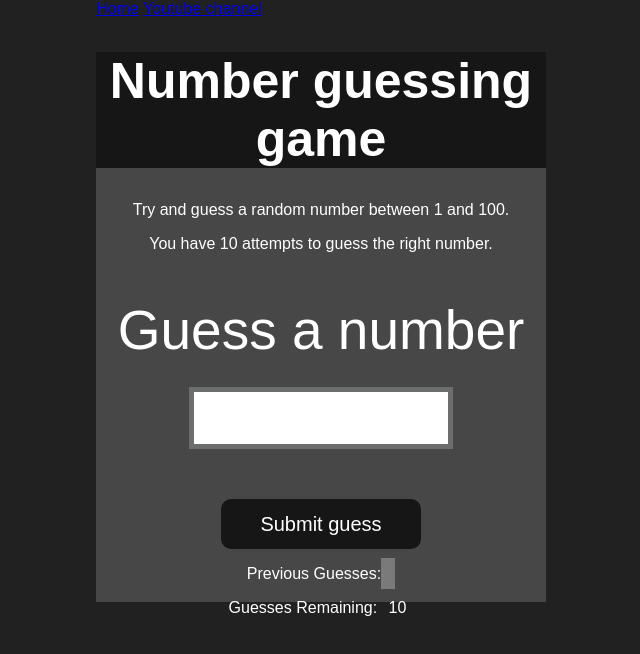
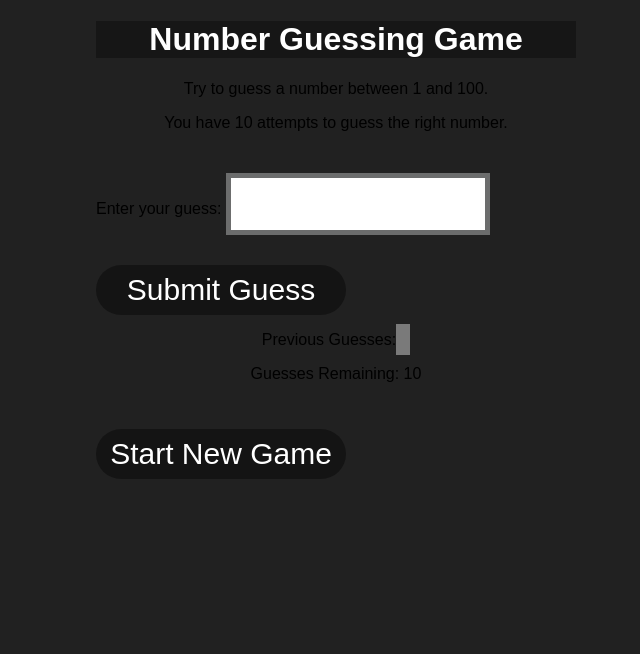
Before and after one commit to sayanghosh24/Java-Script, a plain HTML site: page Learn Java Script/Project_For_JavaScript/Guess The Number/fourth_pj.htm in a window 1280 px wide. Shown: the whole page, without its empty margins (304-944 px from the left). Drawn offline with Linux system fonts and the light colour scheme.

Commit message:
Update fourth_pj.htm

```diff
--- a/Learn Java Script/Project_For_JavaScript/Guess The Number/fourth_pj.htm
+++ b/Learn Java Script/Project_For_JavaScript/Guess The Number/fourth_pj.htm
@@ -7,31 +7,32 @@
     <title>Number Guessing Game</title>
     <link rel="stylesheet" href="fourth_pj.css">
 </head>
-<body style="background-color:#212121; color:#fff;">
-  <nav>
-    <a href="/" aria-current="page">Home</a>
-    <a target="_blank" href="https://www.youtube.com/@chaiaurcode"
-      >Youtube channel</a
-    >
-  </nav>
+<body>
+    <div class="container">
+        <header>
+            <h1>Number Guessing Game</h1>
+        </header>
 
-    <div id="wrapper">
-      <h1>Number guessing game</h1>
-    <p>Try and guess a random number between 1 and 100.</p>
-    <p>You have 10 attempts to guess the right number.</p>
-    </br>
-        <form class="form">
-            <label2 for="guessField" id="guess">Guess a number</label>
-            <input type="text" id="guessField" class="guessField">
-            <input type="submit" id="subt" value="Submit guess" class="guessSubmit">
-        </form>
+        <section class="game">
+            <p>Try to guess a number between 1 and 100.</p>
+            <p>You have 10 attempts to guess the right number.</p>
 
-        <div class="resultParas">
-            <p >Previous Guesses: <span class="guesses"></span></p>
-            <p >Guesses Remaining: <span class="lastResult">10</span></p>
-            <p class="lowOrHi"></p>
-        </div>
+            <form id="guessForm" class="guess-form">
+                <label for="guessField">Enter your guess:</label>
+                <input type="number" id="guessField" class="guess-field" min="1" max="100" required>
+                <button type="submit" id="guessSubmit" class="guess-submit">Submit Guess</button>
+            </form>
+
+            <div class="result">
+                <p>Previous Guesses: <span id="guesses" class="guesses"></span></p>
+                <p>Guesses Remaining: <span id="remaining" class="remaining">10</span></p>
+                <p class="message" id="message"></p>
+            </div>
+
+            <button id="newGame" class="new-game">Start New Game</button>
+        </section>
     </div>
+
     <script src="fourth_pj.js"></script>
 </body>
 </html>
```
